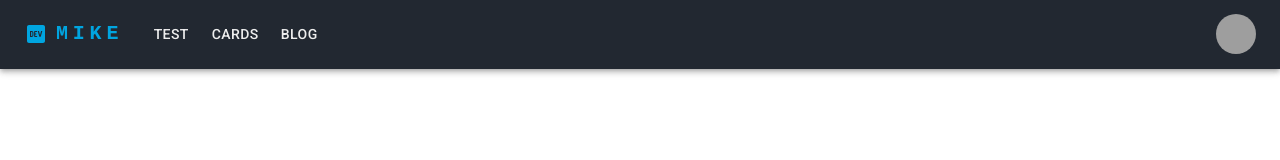
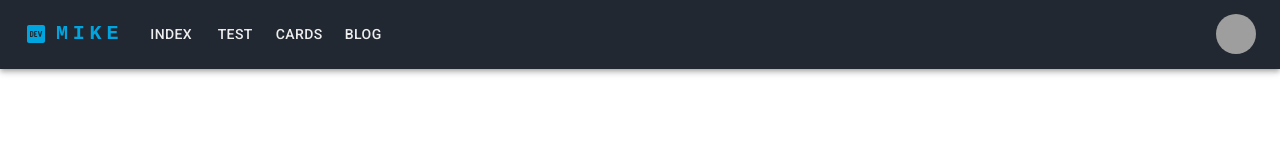
Before and after one commit to MikeNotu/front-portfolio, a React (Create React App) app: page / in a window 1280 px wide. Shown: the top 160 px of the page. Built offline with nearby package versions, Linux system fonts and the light colour scheme; grey boxes are pictures that could not be loaded.

Commit message:
Cards Centered

```diff
--- a/src/App.tsx
+++ b/src/App.tsx
@@ -11,7 +11,7 @@ function App() {
         <Navbar />
         <div>
           <Switch>
-            <Route exact path="/front-portfolio">
+            <Route exact path={["/front-portfolio", "/front-portfolio/Index"]}>
               {/* <MyName /> */}
               <h1>WIP</h1>
             </Route>
--- a/src/components/Navbar.tsx
+++ b/src/components/Navbar.tsx
@@ -16,7 +16,7 @@ import { Link } from "react-router-dom";
 import "../App.scss";
 import { COLORS } from "../constants";
 
-const pages = ["Test", "Cards", "Blog"];
+const pages = ["Index", "Test", "Cards", "Blog"];
 const settings = ["Profile", "Account", "Dashboard", "Logout"];
 
 const ResponsiveAppBar = () => {
```
